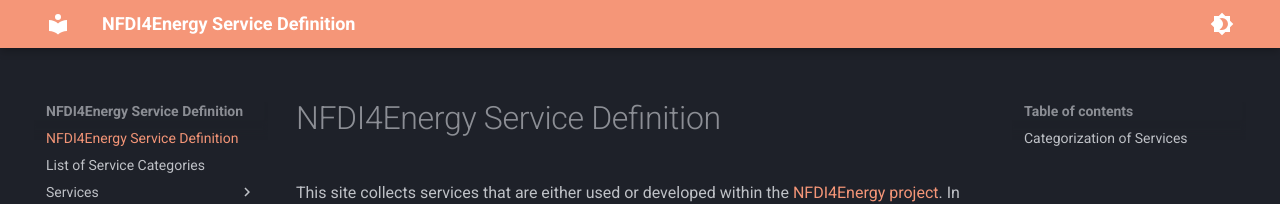
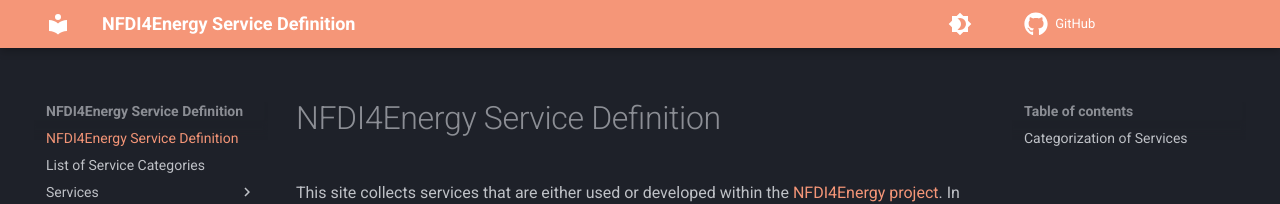
Before and after one commit to NFDI4Energy/service-portfolio, an MkDocs documentation site: the page built from docs/index.md, in a window 1280 px wide. Shown: the top 204 px of the page. Built offline with MkDocs 1.6.1 and Material for MkDocs 9.7.7, drawn with Linux system fonts in a browser that asks for light colours; comment, search, counter and statistics services are not loaded.

Commit message:
Add github repo reference

```diff
--- a/mkdocs.yml
+++ b/mkdocs.yml
@@ -17,6 +17,8 @@
     toggle:
       icon: material/brightness-7
       name: Switch to dark mode
+  icon:
+    repo: fontawesome/brands/github
 markdown_extensions:
   - attr_list
   - md_in_html
@@ -26,3 +28,5 @@
 
 extra_css:
   - stylesheets/extra.css
+
+repo_url: https://github.com/FlorianK13/ServiceCollection
```
